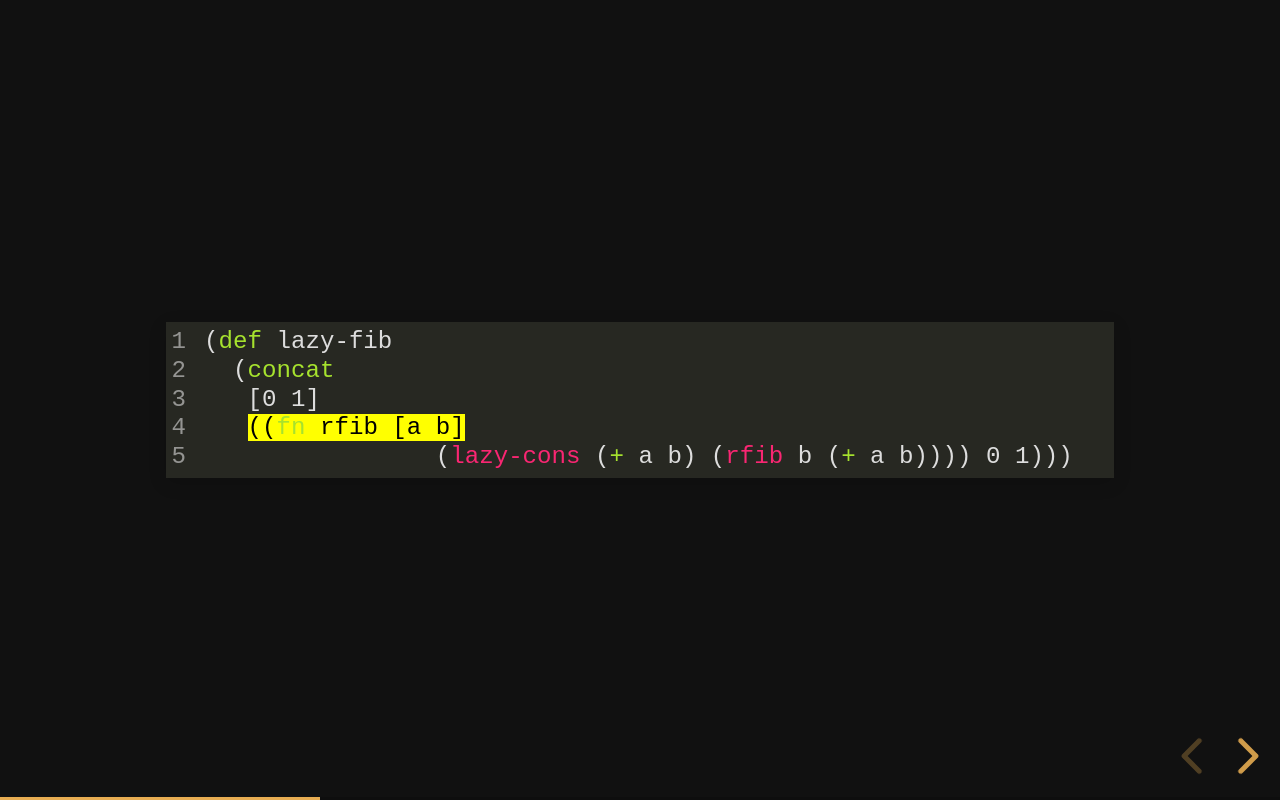
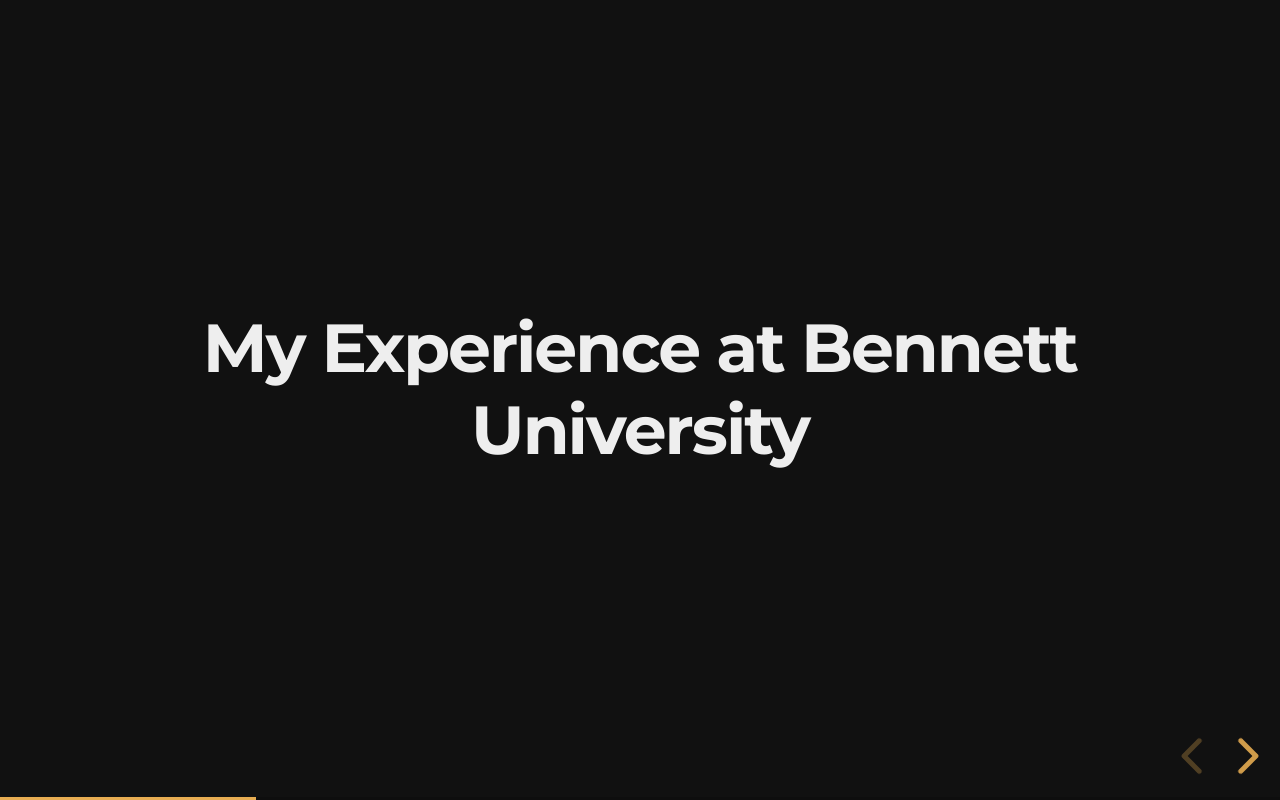
Before and after one commit to X-DSI/HTML-Presentation-reveal.js-, a website: page index.html in a window 1280 px wide. Both pictures are taken after a click on the button "next slide". Drawn offline with nearby package versions, Linux system fonts and the light colour scheme.

Commit message:
Adding in Stuffs!!

```diff
--- a/index.html
+++ b/index.html
@@ -4,7 +4,7 @@
 		<meta charset="utf-8">
 		<meta name="viewport" content="width=device-width, initial-scale=1.0, maximum-scale=1.0, user-scalable=no">
 
-		<title>reveal.js</title>
+		<title>My Experience</title>
 
 		<link rel="stylesheet" href="css/reset.css">
 		<link rel="stylesheet" href="css/reveal.css">
@@ -25,17 +25,19 @@
 	<body>
 		<div class="reveal">
 			<div class="slides" >
-				<section data-transition="zoom">Hi There!</section>
-				<section data-transition="zoom">
-					<pre><code data-trim data-noescape data-line-numbers>
-				(def lazy-fib
-				  (concat
-				   [0 1]
-				   <mark>((fn rfib [a b]</mark>
-						(lazy-cons (+ a b) (rfib b (+ a b)))) 0 1)))
-					</code></pre>
+				<!--Slide 1-->
+				<section data-transition="zoom"> <h1>Hi There!</h1></section>
+				<!--Slide 2-->
+				<section data-transition="zoom"><h3>My Experience at Bennett University</h3></section>
+				<!--Slide 3-->
+				<section id="fragments">
+					<h4>I Learned</h4>
+					<br>
+					<p class="fragment">To be <span class="fragment grow">HUMBLE!</span></p>
+					<p>There are always people who fight a greater fight than yours'!</p>
 				</section>
-				<section data-transition="zoom">This Zoom is Crazy man!!!</section>
+				<!--Slide 4-->
+				<section data-transition="zoom"><h4>My Project</h4></section>
 				<section data-transition="zoom">Third slide</section>
 				<section data-transition="zoom">Fourth Slide</section>
 			</div>
```
